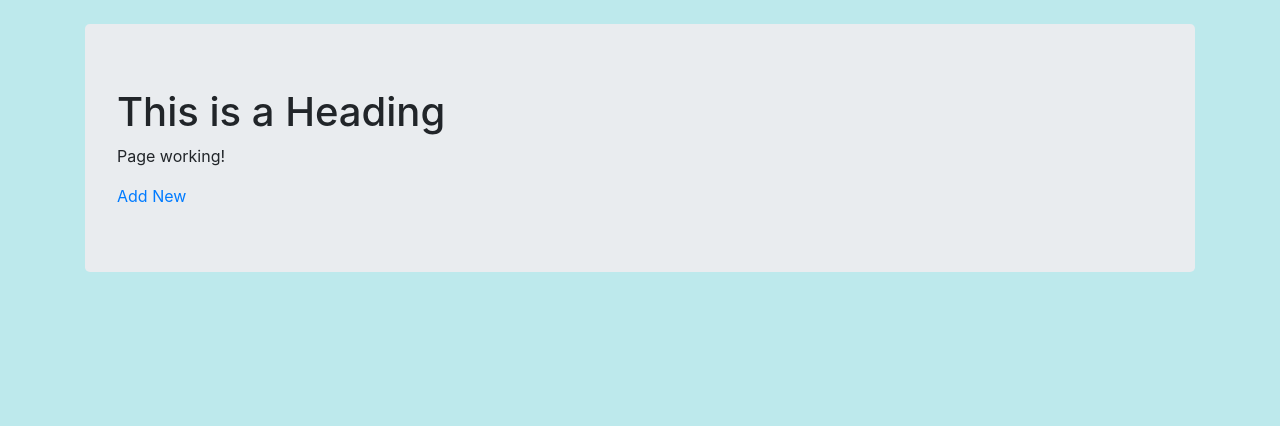
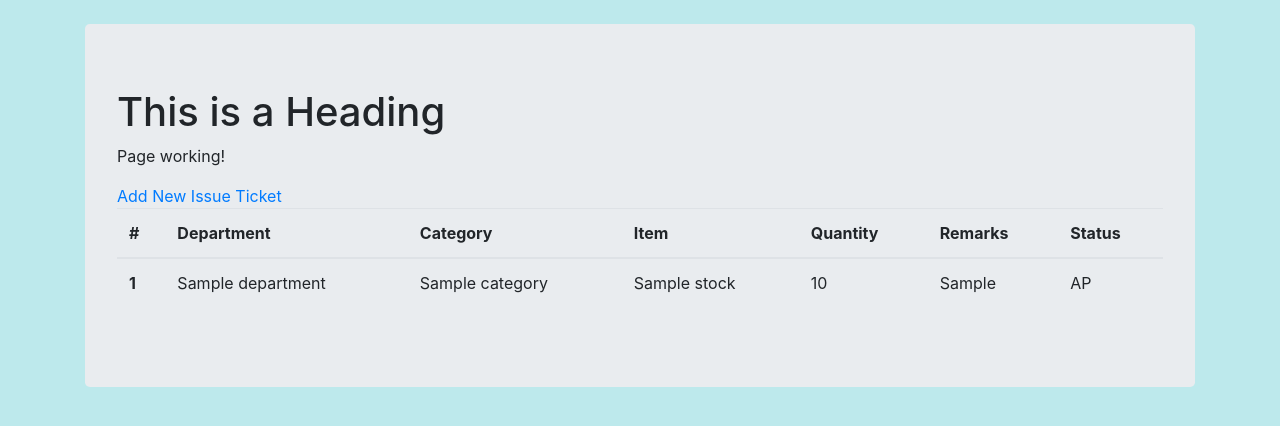
Before and after one commit to Shuvam77/stock_management, a Django app: page / in a window 1280 px wide. Shown: the part 56-482 px from the top of the page. Run offline with Django 4.2, Linux system fonts and the light colour scheme; tables that the repository leaves empty hold one stand-in row (values such as "Sample post"); some libraries are stand-ins or nearby versions.

Commit message:
order ticket done

```diff
--- a/stock/models.py
+++ b/stock/models.py
@@ -20,10 +20,10 @@ class Category(models.Model):
 class Stock(models.Model):
     category = models.ForeignKey(Category, on_delete=models.CASCADE, related_name='category_name')
     item_name = models.CharField(max_length=50, blank=True, null=True)
-    quantity = models.IntegerField(default=0, blank=True, null=True)
+    quantity = models.PositiveIntegerField(default=0, blank=True, null=True)
     price = models.DecimalField(default=0.00, max_digits=6, decimal_places=2, blank=True, null=True)
     received_by = models.CharField(max_length=50, blank=True, null=True)
-    reorder_level = models.IntegerField(default=0, blank=True, null=True)
+    reorder_level = models.PositiveIntegerField(default=0, blank=True, null=True)
     updated_at = models.DateTimeField(auto_now_add=False, auto_now=True)
     created_at = models.DateTimeField(auto_now_add=True, auto_now=False)
 
@@ -63,7 +63,7 @@ class Department(models.Model):
 class DepartmentItem(models.Model):
     dep_id = models.ForeignKey(Department, on_delete=models.CASCADE, related_name='dep_name')
     item_id = models.ForeignKey(Stock, on_delete=models.CASCADE, related_name='dep_item_name')
-    quantity = models.IntegerField(default=0, blank=True, null=True)
+    quantity = models.PositiveIntegerField(default=0, blank=True, null=True)
     last_updated_at = models.DateTimeField(auto_now_add=False, auto_now=True)
     created_at = models.DateTimeField(auto_now_add=True, auto_now=False)
 
@@ -91,7 +91,7 @@ class OrderTicket(models.Model):
     dep_id = models.ForeignKey(Department, on_delete=models.CASCADE, related_name='ord_dep_name')
     category_id = models.ForeignKey(Category, on_delete=models.CASCADE, related_name='ord_cat_name')
     order_item = models.ForeignKey(Stock, on_delete=models.CASCADE, related_name='ord_item_name')
-    quantity = models.IntegerField(default=0, blank=True, null=True)
+    quantity = models.PositiveIntegerField(default=0, blank=True, null=True)
     issued_by = models.CharField(max_length=50, blank=True, null=True)
     fulfilled_by = models.CharField(max_length=50, blank=True, null=True)
     remarks = models.TextField(max_length=255, blank=False)
@@ -113,7 +113,7 @@ class Issue(models.Model):
     issued_item = models.ForeignKey(Stock, on_delete=models.CASCADE, related_name='issued_item_name')
     issued_to = models.ForeignKey(Department, on_delete=models.CASCADE, related_name='department_name')
     order_ticket_id = models.ForeignKey(OrderTicket, on_delete=models.CASCADE, related_name='ord_issue', blank=True, null=True)
-    issued_quantity = models.IntegerField(default=0, blank=True, null=True)
+    issued_quantity = models.PositiveIntegerField(default=0, blank=True, null=True)
     issued_at = models.DateTimeField(auto_now_add=True, auto_now=False)
     updated_at = models.DateTimeField(auto_now_add=False, auto_now=True)
     last_updated_by =  models.CharField(max_length=50, blank=True, null=True)
--- a/stock/signals.py
+++ b/stock/signals.py
@@ -7,7 +7,6 @@ from stock.models import DepartmentItem, Issue, Stock
 def validate_issue_number(sender, instance, **kwargs):
     if instance.issued_quantity > instance.issued_item.quantity:
         raise ValidationError("Issue is greater than available quantity.")
-
 
 
 @receiver(post_save, sender=Issue)
--- a/stock/templates/home.html
+++ b/stock/templates/home.html
@@ -6,7 +6,48 @@
     <h1>This is a Heading</h1>
     <p>{{something}}</p>
     <a href="{% url 'stock:add_item' %}">Add New</a>
+    <a href="{% url 'stock:issue_ticket' %}">Issue Ticket</a>
+</div>
+<div>
+    <div class="display_table">
+        <table class="table table-hover">
+            <thead>
+                <tr>
+                    <th scope="col">#</th>
+                    <th scope="col">Department</th>
+                    <th scope="col">Category</th>
+                    <th scope="col">Item</th>
+                    <th scope="col">Quantity</th>
+                    <th scope="col">Remarks</th>
+                    <th scope="col">Status</th>
+
+                </tr>
+            </thead>
+            <tbody>
+                {% for item in items %}
+                <tr>
+                    <th scope="row">{{item.id}}</th>
+                    <td>{{ item.dep_id }}</td>
+                    <td>{{ item.category_id }}</td>
+                    <td>{{ item.order_item }}</td>
+                    <td>{{ item.quantity }}</td>
+                    <td>{{ item.remarks }}</td>
+                    <td>{{ item.status }}</td>
+
+                </tr>
+                {% endfor %}
+
+            </tbody>
+            <tfoot>
+                {% comment %} <tr>
+                    <td><a class="export-csv btn btn-info" type="button" href="{% url 'stock:export_csv'%}">Export</a>
+                    </td>
+                </tr> {% endcomment %}
+            </tfoot>
+        </table>
+    </div>
 </div>
 
 
+
 {% endblock %}
--- a/stock/urls.py
+++ b/stock/urls.py
@@ -37,4 +37,7 @@ urlpatterns = [
     path("department_item_list/", views.DepartmentItemList.as_view(), name="dep_item_list"),
 
 
+    path("issue_ticket/", views.IssueTicket.as_view(), name="issue_ticket")
+
+
 ]
--- a/stock/views.py
+++ b/stock/views.py
@@ -1,7 +1,7 @@
 from django.shortcuts import get_object_or_404, redirect, render
 from django.urls import reverse_lazy
 from django.views.generic import ListView, CreateView, UpdateView, DeleteView, DetailView
-from stock.forms import CategoryForm, DepartmentForm, StockForm, StockSearchForm, IssueItems
+from stock.forms import CategoryForm, DepartmentForm, StockForm, StockSearchForm, IssueItems, IssueTickets
 from django.db.models import Q
 from bootstrap_modal_forms.generic import BSModalCreateView, BSModalUpdateView, BSModalDeleteView
 from django.contrib import messages
@@ -12,13 +12,15 @@ from django.contrib.messages.views import SuccessMessageMixin
 from django.http import HttpResponse, JsonResponse
 import csv
 
-from stock.models import Category, Department, Issue, Stock, DepartmentItem
+from stock.models import Category, Department, Issue, OrderTicket, Stock, DepartmentItem
 # Create your views here.
 
 
 def home(request):
     something = "Page working!"
-    return render(request, "home.html", {"something": something})
+    order_tickets = OrderTicket.objects.all()
+    context = {'items':order_tickets, 'something': something}
+    return render(request, "home.html", context)
 
 
 class ListItem(ListView):
@@ -190,3 +192,15 @@ class DepartmentItemList(ListView):
     paginate_by= 10
     context_object_name = 'items'
     template_name = 'departmentItem/department_items_list.html'
+
+
+class IssueTicket(CreateView):
+    form_class = IssueTickets
+    model = OrderTicket
+    template_name = 'department/issue_ticket.html'
+    success_message = 'Success: Item was ordered successfully!.'
+    success_url= reverse_lazy('stock:home')
+
+    def form_valid(self, form):
+        form.instance.issued_by = self.request.user
+        return super().form_valid(form)
```
Also changed, not shown: stock/forms.py (+8 -1 lines), stock/templates/department/issue_ticket.html (added, +19 -0 lines).
